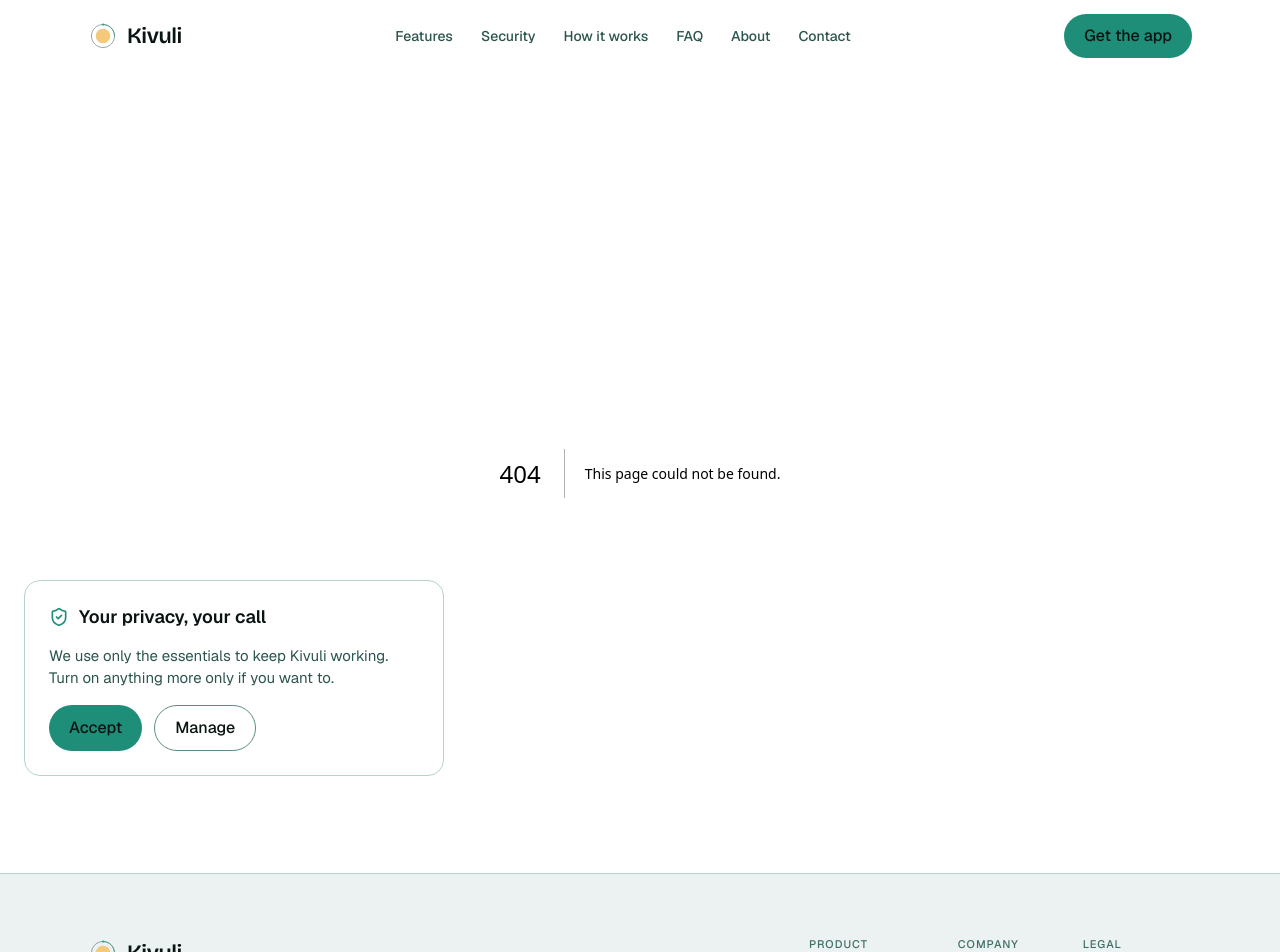
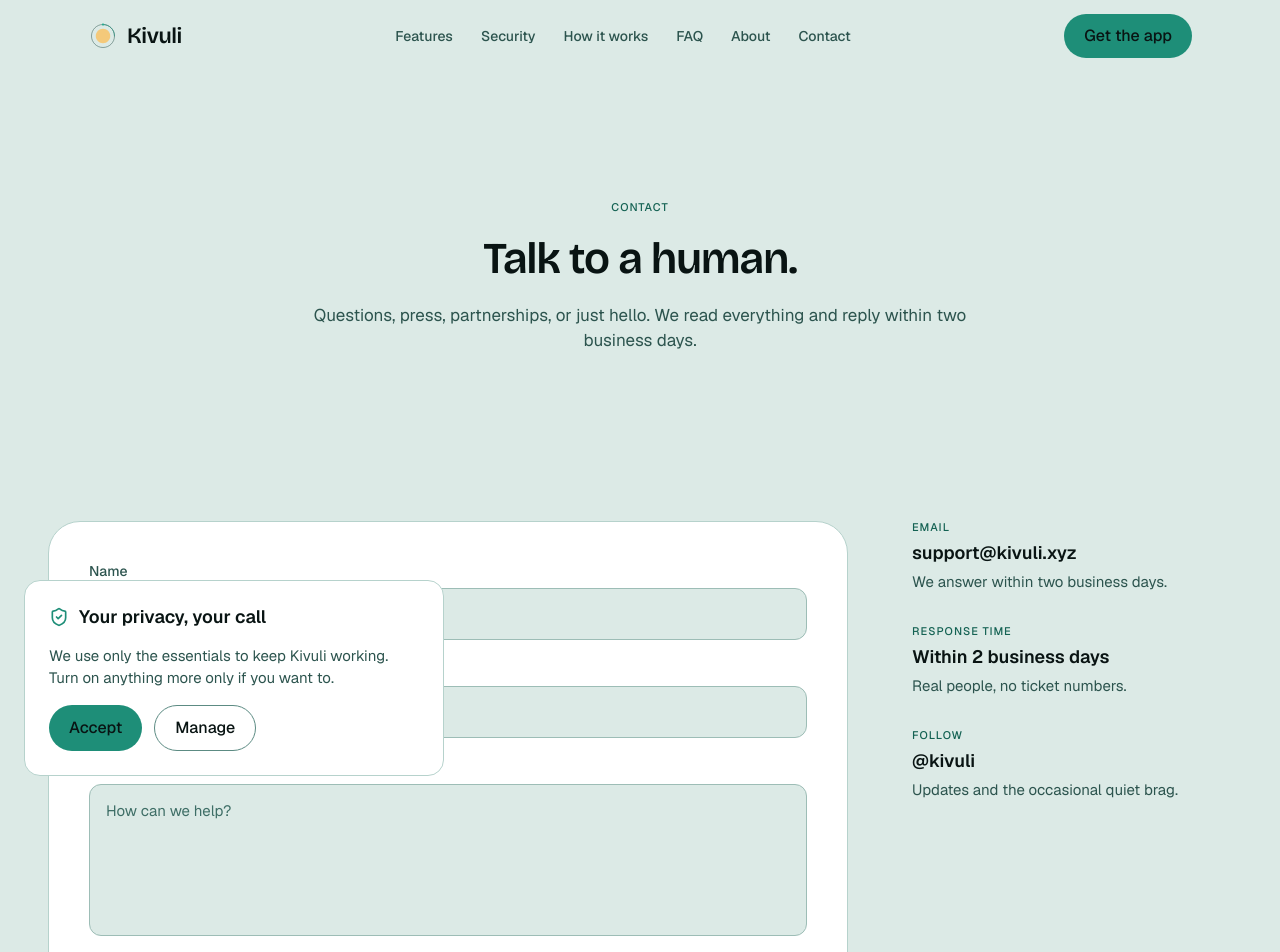
Before and after one commit to kivuliapp/website, a Next.js app: page /contact in a window 1280 px wide. Before the commit this address had no page. Shown: the top 952 px of the page. Built offline with nearby package versions, Linux system fonts and the light colour scheme.

Commit message:
Build Contact page with form and API route

```diff
--- /dev/null
+++ b/src/app/api/contact/route.ts
@@ -0,0 +1,45 @@
+import { NextResponse } from "next/server";
+
+const isEmail = (v: string) => /^[^\s@]+@[^\s@]+\.[^\s@]+$/.test(v);
+
+export async function POST(request: Request) {
+  let data: Record<string, string>;
+  try {
+    data = (await request.json()) as Record<string, string>;
+  } catch {
+    return NextResponse.json({ error: "Invalid request body" }, { status: 400 });
+  }
+
+  const name = (data.name ?? "").trim();
+  const email = (data.email ?? "").trim();
+  const message = (data.message ?? "").trim();
+
+  const errors: Record<string, string> = {};
+  if (!name) errors.name = "Please enter your name.";
+  if (!email) errors.email = "Please enter your email address.";
+  else if (!isEmail(email)) errors.email = "Please enter a valid email address.";
+  if (!message) errors.message = "Please enter a message.";
+  if (Object.keys(errors).length) {
+    return NextResponse.json({ errors }, { status: 422 });
+  }
+
+  // Forward to an email provider when configured (set CONTACT_WEBHOOK_URL in env).
+  // Without one, the message is accepted and logged so the form works end to end.
+  const webhook = process.env.CONTACT_WEBHOOK_URL;
+  if (webhook) {
+    try {
+      const res = await fetch(webhook, {
+        method: "POST",
+        headers: { "Content-Type": "application/json" },
+        body: JSON.stringify({ name, email, message }),
+      });
+      if (!res.ok) throw new Error("provider error");
+    } catch {
+      return NextResponse.json({ error: "Delivery failed" }, { status: 502 });
+    }
+  } else {
+    console.info("[contact] message received from", email);
+  }
+
+  return NextResponse.json({ ok: true });
+}
--- /dev/null
+++ b/src/app/contact/page.tsx
@@ -0,0 +1,75 @@
+import type { Metadata } from "next";
+import { PageHeader } from "@/components/ui/page-header";
+import { Section } from "@/components/ui/section";
+import { Reveal } from "@/components/ui/reveal";
+import { ContactForm } from "@/components/sections/contact-form";
+import { site } from "@/lib/site";
+
+export const metadata: Metadata = {
+  title: "Contact",
+  description:
+    "Questions, press, or partnerships? Email a real person and hear back within two business days.",
+  alternates: { canonical: "/contact" },
+};
+
+const blocks = [
+  {
+    label: "Email",
+    title: site.supportEmail,
+    body: "We answer within two business days.",
+    href: `mailto:${site.supportEmail}`,
+  },
+  {
+    label: "Response time",
+    title: "Within 2 business days",
+    body: "Real people, no ticket numbers.",
+  },
+  {
+    label: "Follow",
+    title: "@kivuli",
+    body: "Updates and the occasional quiet brag.",
+    href: site.social.x,
+    external: true,
+  },
+];
+
+export default function ContactPage() {
+  return (
+    <>
+      <PageHeader
+        eyebrow="Contact"
+        title="Talk to a human."
+        intro="Questions, press, partnerships, or just hello. We read everything and reply within two business days."
+      />
+
+      <Section bg="canvas">
+        <div className="grid grid-cols-1 gap-10 lg:grid-cols-[1fr_320px] lg:gap-16">
+          <Reveal>
+            <ContactForm />
+          </Reveal>
+          <Reveal delay={0.08} className="flex flex-col gap-8">
+            {blocks.map((b) => (
+              <div key={b.label} className="flex flex-col gap-1.5">
+                <span className="t-overline text-accent-ink">{b.label}</span>
+                {b.href ? (
+                  <a
+                    href={b.href}
+                    {...(b.external
+                      ? { target: "_blank", rel: "noopener noreferrer" }
+                      : {})}
+                    className="t-title-s rounded-md text-ink transition-colors hover:text-accent-ink focus-visible:outline-2 focus-visible:outline-offset-2 focus-visible:outline-focus"
+                  >
+                    {b.title}
+                  </a>
+                ) : (
+                  <span className="t-title-s text-ink">{b.title}</span>
+                )}
+                <span className="t-body-m text-muted">{b.body}</span>
+              </div>
+            ))}
+          </Reveal>
+        </div>
+      </Section>
+    </>
+  );
+}
--- /dev/null
+++ b/src/components/sections/contact-form.tsx
@@ -0,0 +1,167 @@
+"use client";
+
+import { useState } from "react";
+import { Check } from "lucide-react";
+import { Button } from "@/components/ui/button";
+import { cn } from "@/lib/utils";
+
+type Errors = { name?: string; email?: string; message?: string };
+type Status = "idle" | "submitting" | "success" | "error";
+
+const inputBase =
+  "w-full rounded-md border bg-canvas px-4 text-[15px] text-ink placeholder:text-faint transition-colors focus:outline-none focus-visible:outline-none";
+
+export function ContactForm() {
+  const [status, setStatus] = useState<Status>("idle");
+  const [errors, setErrors] = useState<Errors>({});
+
+  function validate(form: FormData): Errors {
+    const next: Errors = {};
+    const name = String(form.get("name") ?? "").trim();
+    const email = String(form.get("email") ?? "").trim();
+    const message = String(form.get("message") ?? "").trim();
+    if (!name) next.name = "Please enter your name.";
+    if (!email) next.email = "Please enter your email address.";
+    else if (!/^[^\s@]+@[^\s@]+\.[^\s@]+$/.test(email))
+      next.email = "Please enter a valid email address.";
+    if (!message) next.message = "Please enter a message.";
+    return next;
+  }
+
+  async function onSubmit(e: React.FormEvent<HTMLFormElement>) {
+    e.preventDefault();
+    const form = new FormData(e.currentTarget);
+    const found = validate(form);
+    setErrors(found);
+    if (Object.keys(found).length) return;
+
+    setStatus("submitting");
+    try {
+      const res = await fetch("/api/contact", {
+        method: "POST",
+        headers: { "Content-Type": "application/json" },
+        body: JSON.stringify(Object.fromEntries(form)),
+      });
+      if (!res.ok) throw new Error("Request failed");
+      setStatus("success");
+    } catch {
+      setStatus("error");
+    }
+  }
+
+  if (status === "success") {
+    return (
+      <div className="flex flex-col items-center gap-4 rounded-2xl border border-line-subtle bg-raised p-10 text-center">
+        <span className="inline-flex h-12 w-12 items-center justify-center rounded-full bg-accent-subtle text-accent">
+          <Check className="h-6 w-6" strokeWidth={3} aria-hidden="true" />
+        </span>
+        <h2 className="t-title-s text-ink">Message sent</h2>
+        <p className="t-body-m max-w-[40ch] text-muted">
+          Thanks for reaching out. A real person will get back to you within two
+          business days.
+        </p>
+      </div>
+    );
+  }
+
+  return (
+    <form
+      noValidate
+      onSubmit={onSubmit}
+      className="flex flex-col gap-5 rounded-2xl border border-line-subtle bg-raised p-6 sm:p-10"
+    >
+      <Field label="Name" htmlFor="name" error={errors.name}>
+        <input
+          id="name"
+          name="name"
+          type="text"
+          autoComplete="name"
+          placeholder="Your name"
+          aria-invalid={!!errors.name}
+          aria-describedby={errors.name ? "name-error" : undefined}
+          className={cn(
+            inputBase,
+            "h-[52px]",
+            errors.name
+              ? "border-error focus:border-error"
+              : "border-line focus:border-focus",
+          )}
+        />
+      </Field>
+
+      <Field label="Email" htmlFor="email" error={errors.email}>
+        <input
+          id="email"
+          name="email"
+          type="email"
+          autoComplete="email"
+          placeholder="you@email.com"
+          aria-invalid={!!errors.email}
+          aria-describedby={errors.email ? "email-error" : undefined}
+          className={cn(
+            inputBase,
+            "h-[52px]",
+            errors.email
+              ? "border-error focus:border-error"
+              : "border-line focus:border-focus",
+          )}
+        />
+      </Field>
+
+      <Field label="Message" htmlFor="message" error={errors.message}>
+        <textarea
+          id="message"
+          name="message"
+          rows={5}
+          placeholder="How can we help?"
+          aria-invalid={!!errors.message}
+          aria-describedby={errors.message ? "message-error" : undefined}
+          className={cn(
+            inputBase,
+            "resize-none py-3.5 leading-relaxed",
+            errors.message
+              ? "border-error focus:border-error"
+              : "border-line focus:border-focus",
+          )}
+        />
+      </Field>
+
+      {status === "error" ? (
+        <p className="t-body-m text-error" role="alert">
+          Something went wrong sending your message. Please try again, or email us
+          directly.
+        </p>
+      ) : null}
+
+      <Button type="submit" disabled={status === "submitting"}>
+        {status === "submitting" ? "Sending..." : "Send message"}
+      </Button>
+    </form>
+  );
+}
+
+function Field({
+  label,
+  htmlFor,
+  error,
+  children,
+}: {
+  label: string;
+  htmlFor: string;
+  error?: string;
+  children: React.ReactNode;
+}) {
+  return (
+    <div className="flex flex-col gap-2">
+      <label htmlFor={htmlFor} className="t-label-m text-muted">
+        {label}
+      </label>
+      {children}
+      {error ? (
+        <p id={`${htmlFor}-error`} className="t-caption text-error">
+          {error}
+        </p>
+      ) : null}
+    </div>
+  );
+}
```
